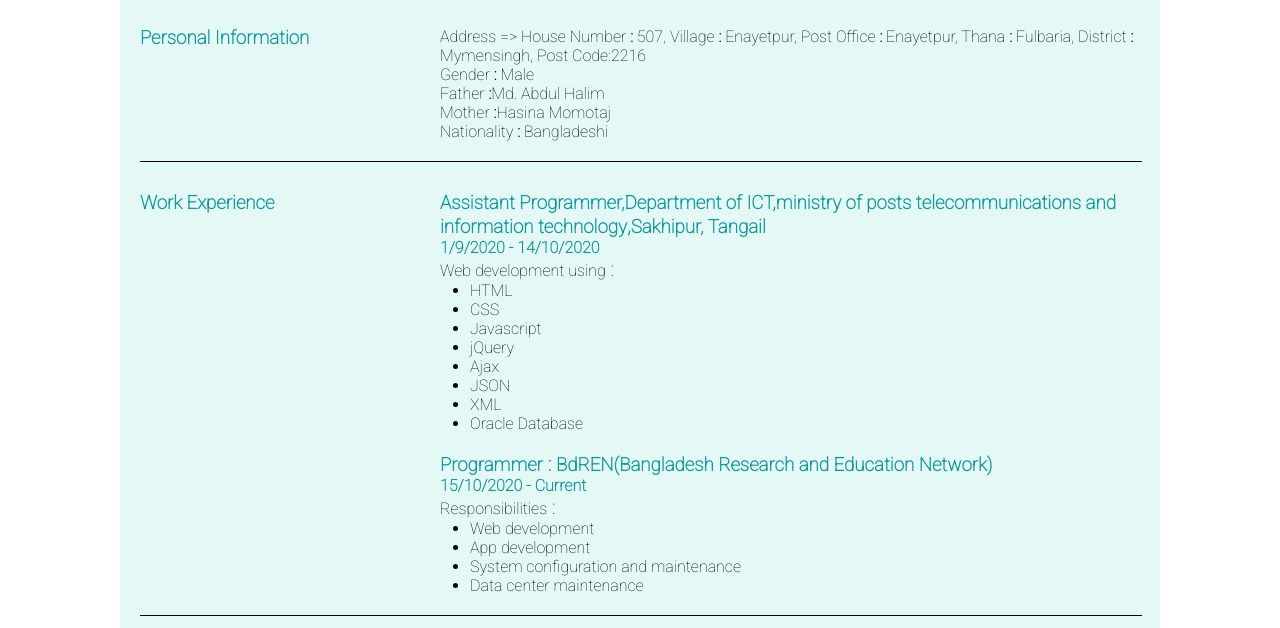
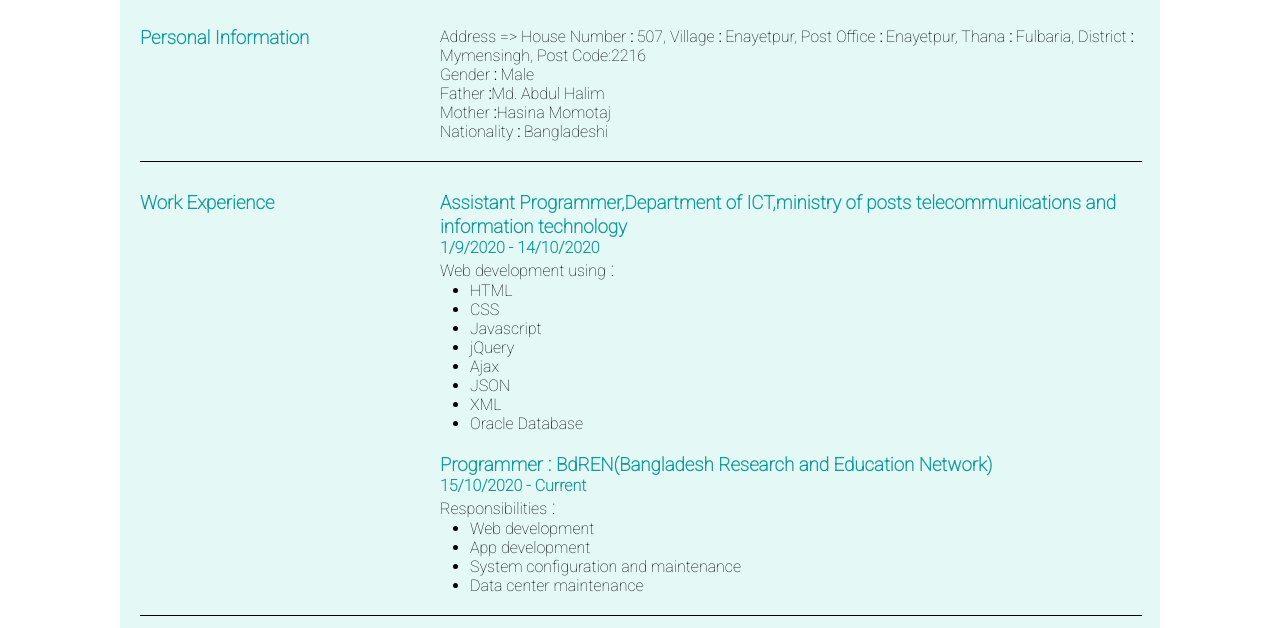
Before and after one commit to hashibmahmud/cv-project, a plain HTML site: page index.html in a window 1280 px wide. Shown: the part 172-800 px from the top of the page. Drawn offline with Linux system fonts and the light colour scheme.

Commit message:
Update index.html

```diff
--- a/index.html
+++ b/index.html
@@ -65,7 +65,7 @@
                 </div>
 
                 <div class="right-div">
-                  <h3>Assistant Programmer,Department of ICT,ministry of posts telecommunications and information technology<span style="font-size:20px;">,</span>Sakhipur, Tangail</h3>
+                  <h3>Assistant Programmer,Department of ICT,ministry of posts telecommunications and information technology<span style="font-size:20px;"></span></h3>
                   <h4>1/9/2020 - 14/10/2020</h4>
                   <p>
                       <ul >Web development using<span style="font-size:20px;"> : </span>
```
